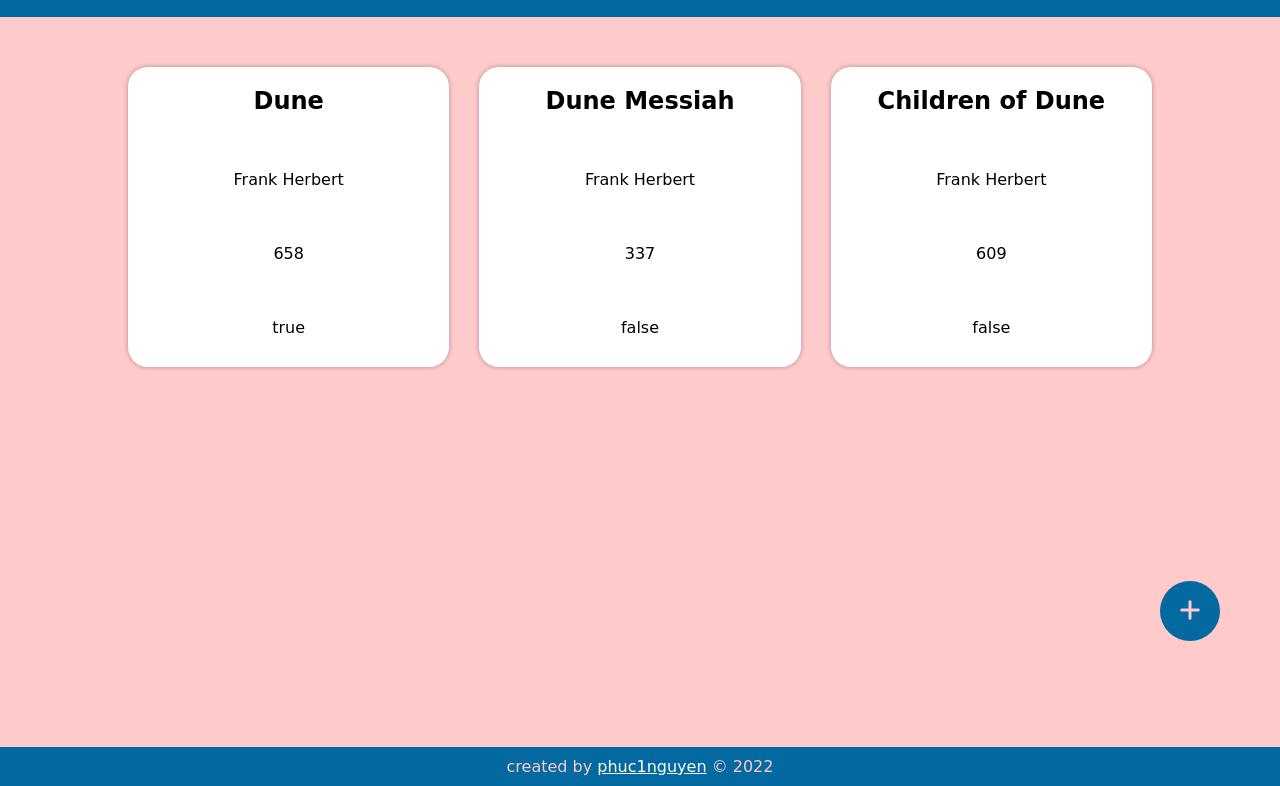
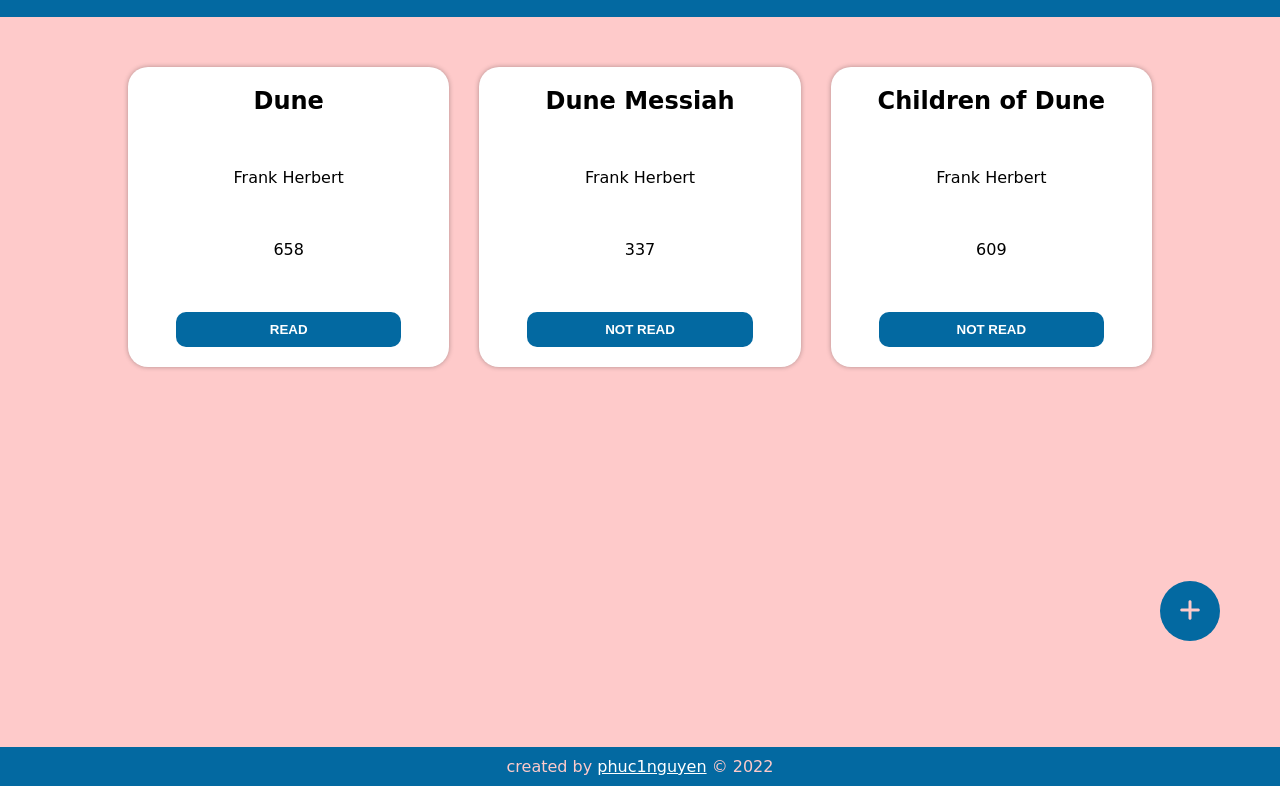
Before and after one commit to phuc1nguyen/library, a plain HTML site: page index.html in a window 1280 px wide. Shown: the part 79-865 px from the top of the page. Drawn offline with Linux system fonts and the light colour scheme; a web font is replaced by a local one.

Commit message:
Update READ status and display it as button

```diff
--- a/main.js
+++ b/main.js
@@ -66,7 +66,7 @@
     const title = document.createElement("h2");
     const author = document.createElement("div");
     const pages = document.createElement("div");
-    const read = document.createElement("div");
+    const read = document.createElement("button");
     bookItem.classList.add("book-item");
     bookItem.classList.add("card");
     title.classList.add("book-item-title");
@@ -75,8 +75,10 @@
     author.textContent = item.author;
     pages.classList.add("book-item-pages");
     pages.textContent = item.pages;
+    read.setAttribute("type", "button");
     read.classList.add("book-item-read");
-    read.textContent = item.read;
+    read.classList.add("btn");
+    read.textContent = item.read ? "READ" : "NOT READ";
     bookItem.appendChild(title);
     bookItem.appendChild(author);
     bookItem.appendChild(pages);
--- a/style.css
+++ b/style.css
@@ -55,11 +55,16 @@
   display: flex;
   flex-direction: column;
   justify-content: space-between;
+  align-items: center;
 }
 
-.book-item > * {
-  text-align: center;
-  margin-bottom: 10px;
+.book-item .book-item-read {
+  width: 80%;
+  background-color: var(--primary-color);
+  color: var(--primary-light);
+  padding: 10px 15px;
+  border-radius: 10px;
+  font-weight: bold;
 }
 
 .button-add {
@@ -202,7 +207,6 @@
   border-radius: 50%;
 }
 
-
 /* Footer */
 footer {
   padding: 10px 0;
```
